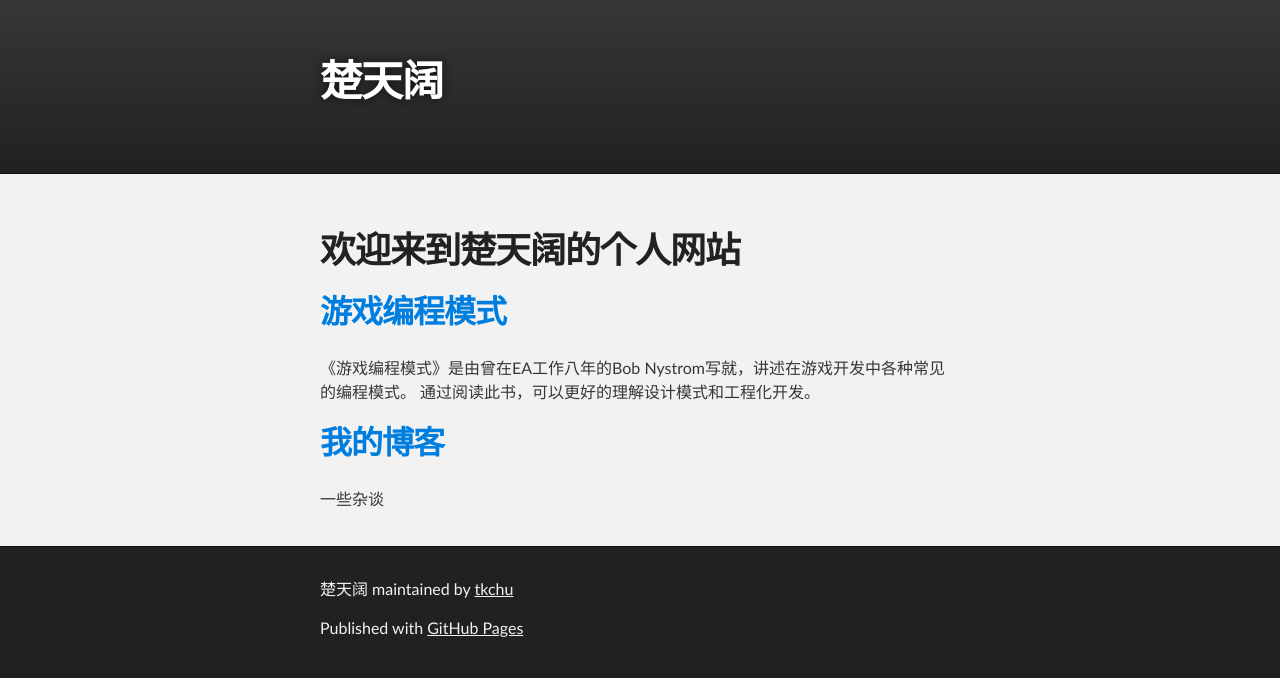
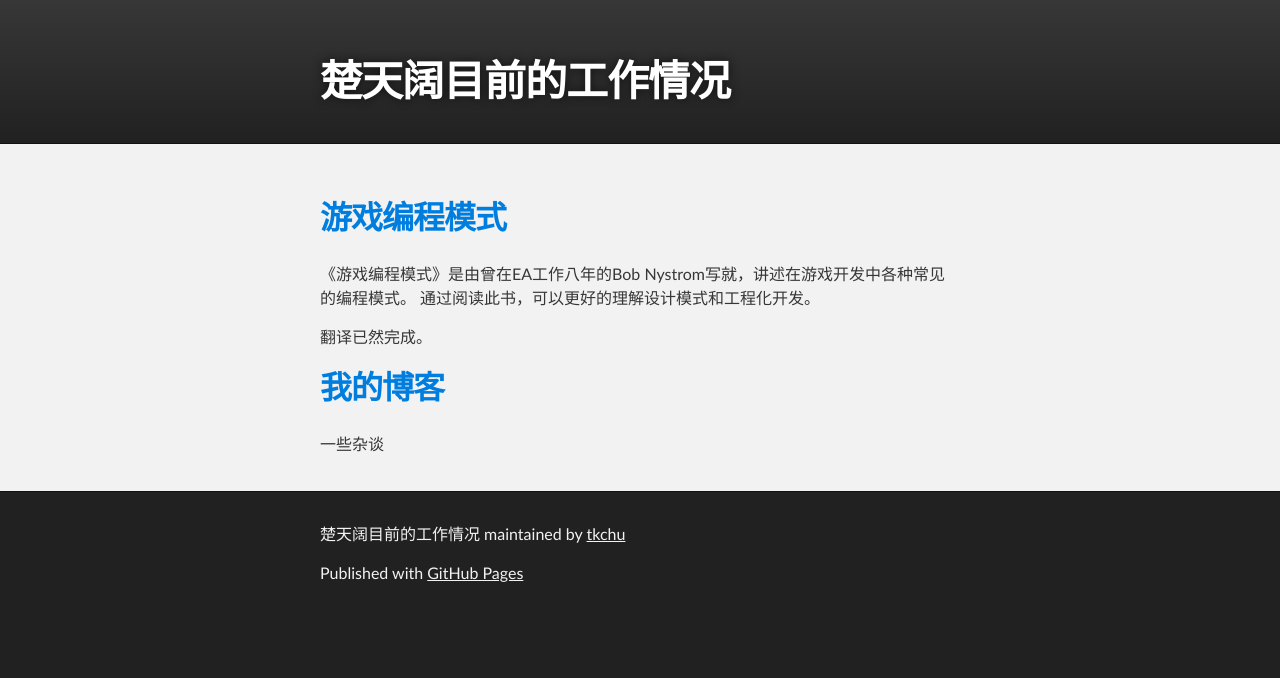
Before and after one commit to tkchu/www.tkchu.me, a plain HTML site: page index.html in a window 1280 px wide. Drawn offline with Linux system fonts and the light colour scheme.

Commit message:
删除一些冗余

```diff
--- a/index.html
+++ b/index.html
@@ -4,11 +4,11 @@
   <head>
     <meta charset='utf-8'>
     <meta http-equiv="X-UA-Compatible" content="chrome=1">
-    <meta name="description" content="楚天阔 : ">
+    <meta name="description" content="楚天阔目前的工作情况">
 
     <link rel="stylesheet" type="text/css" media="screen" href="css/stylesheet.css">
 
-    <title>楚天阔</title>
+    <title>楚天阔目前的工作情况</title>
   </head>
 
   <body>
@@ -17,8 +17,7 @@
     <div id="header_wrap" class="outer">
         <header class="inner">
 
-          <h1 id="project_title">楚天阔</h1>
-          <h2 id="project_tagline"></h2>
+          <h1 id="project_title">楚天阔目前的工作情况</h1>
 
         </header>
     </div>
@@ -26,33 +25,26 @@
     <!-- MAIN CONTENT -->
     <div id="main_content_wrap" class="outer">
       <section id="main_content" class="inner">
-        <h1>
-<a id="欢迎来到楚天阔的个人网站" class="anchor" href="#%E6%AC%A2%E8%BF%8E%E6%9D%A5%E5%88%B0%E6%A5%9A%E5%A4%A9%E9%98%94%E7%9A%84%E4%B8%AA%E4%BA%BA%E7%BD%91%E7%AB%99" aria-hidden="true"><span aria-hidden="true" class="octicon octicon-link"></span></a>欢迎来到楚天阔的个人网站</h1>
+        <h2>
+        <a href="http://gpp.tkchu.me">游戏编程模式</a>
+        </h2>
+        <p>《游戏编程模式》是由曾在EA工作八年的Bob Nystrom写就，讲述在游戏开发中各种常见的编程模式。
+        通过阅读此书，可以更好的理解设计模式和工程化开发。</p>
+        <p>翻译已然完成。<p>
 
-<h2>
-<a id="游戏编程模式" class="anchor" href="#%E6%B8%B8%E6%88%8F%E7%BC%96%E7%A8%8B%E6%A8%A1%E5%BC%8F" aria-hidden="true"><span aria-hidden="true" class="octicon octicon-link"></span></a><a href="http://gpp.tkchu.me">游戏编程模式</a>
-</h2>
-
-<p>《游戏编程模式》是由曾在EA工作八年的Bob Nystrom写就，讲述在游戏开发中各种常见的编程模式。
-通过阅读此书，可以更好的理解设计模式和工程化开发。</p>
-
-<h2>
-<a id="我的博客" class="anchor" href="#%E6%88%91%E7%9A%84%E5%8D%9A%E5%AE%A2" aria-hidden="true"><span aria-hidden="true" class="octicon octicon-link"></span></a><a href="http://blog.tkchu.me">我的博客</a>
-</h2>
-
-<p>一些杂谈</p>
+        <h2>
+        <a href="http://blog.tkchu.me">我的博客</a>
+        </h2>
+        <p>一些杂谈</p>
       </section>
     </div>
 
     <!-- FOOTER  -->
     <div id="footer_wrap" class="outer">
       <footer class="inner">
-        <p class="copyright">楚天阔 maintained by <a href="https://github.com/tkchu">tkchu</a></p>
+        <p class="copyright">楚天阔目前的工作情况 maintained by <a href="https://github.com/tkchu">tkchu</a></p>
         <p>Published with <a href="https://pages.github.com">GitHub Pages</a></p>
       </footer>
     </div>
-
-
-
   </body>
 </html>
```
